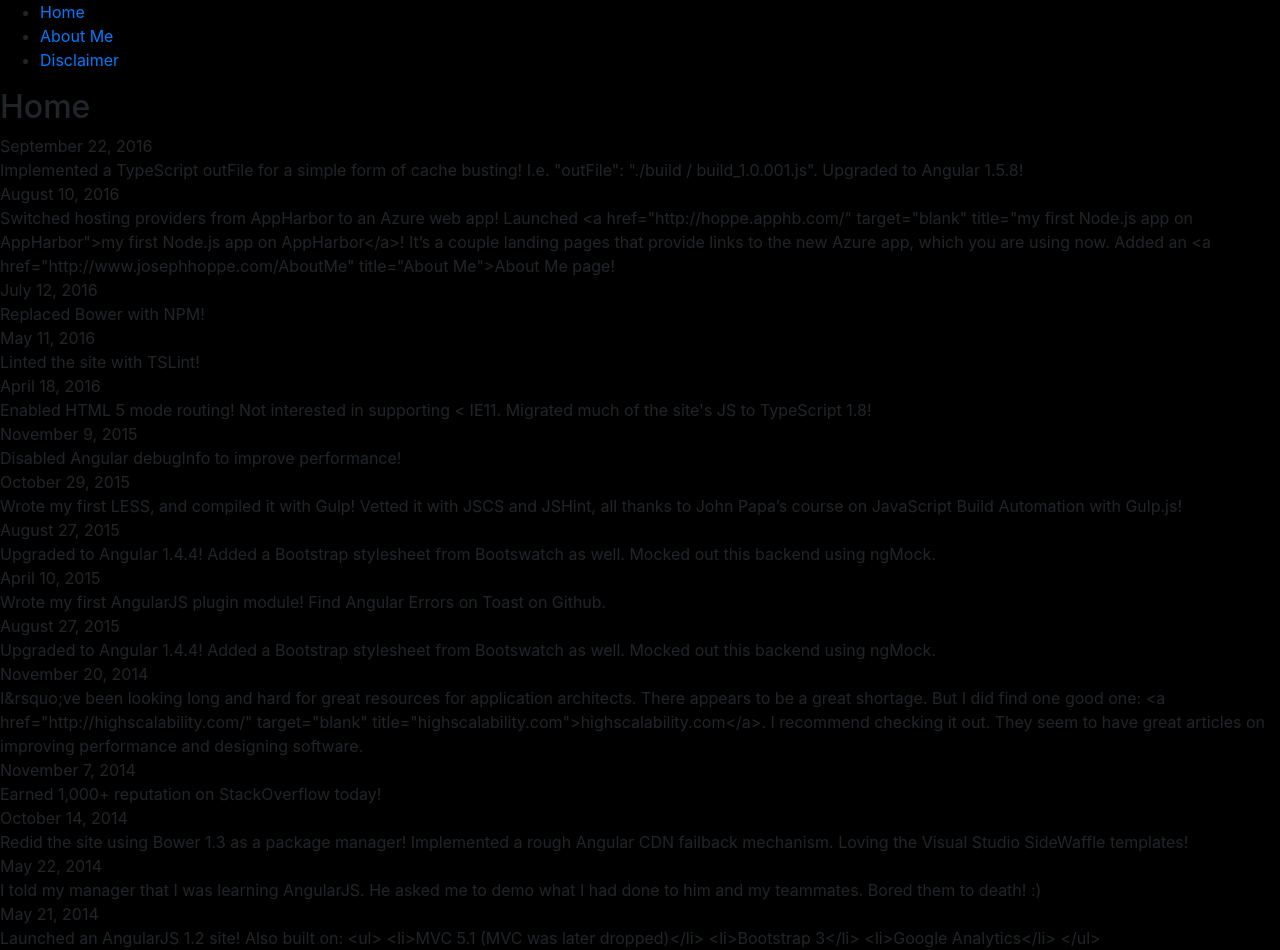
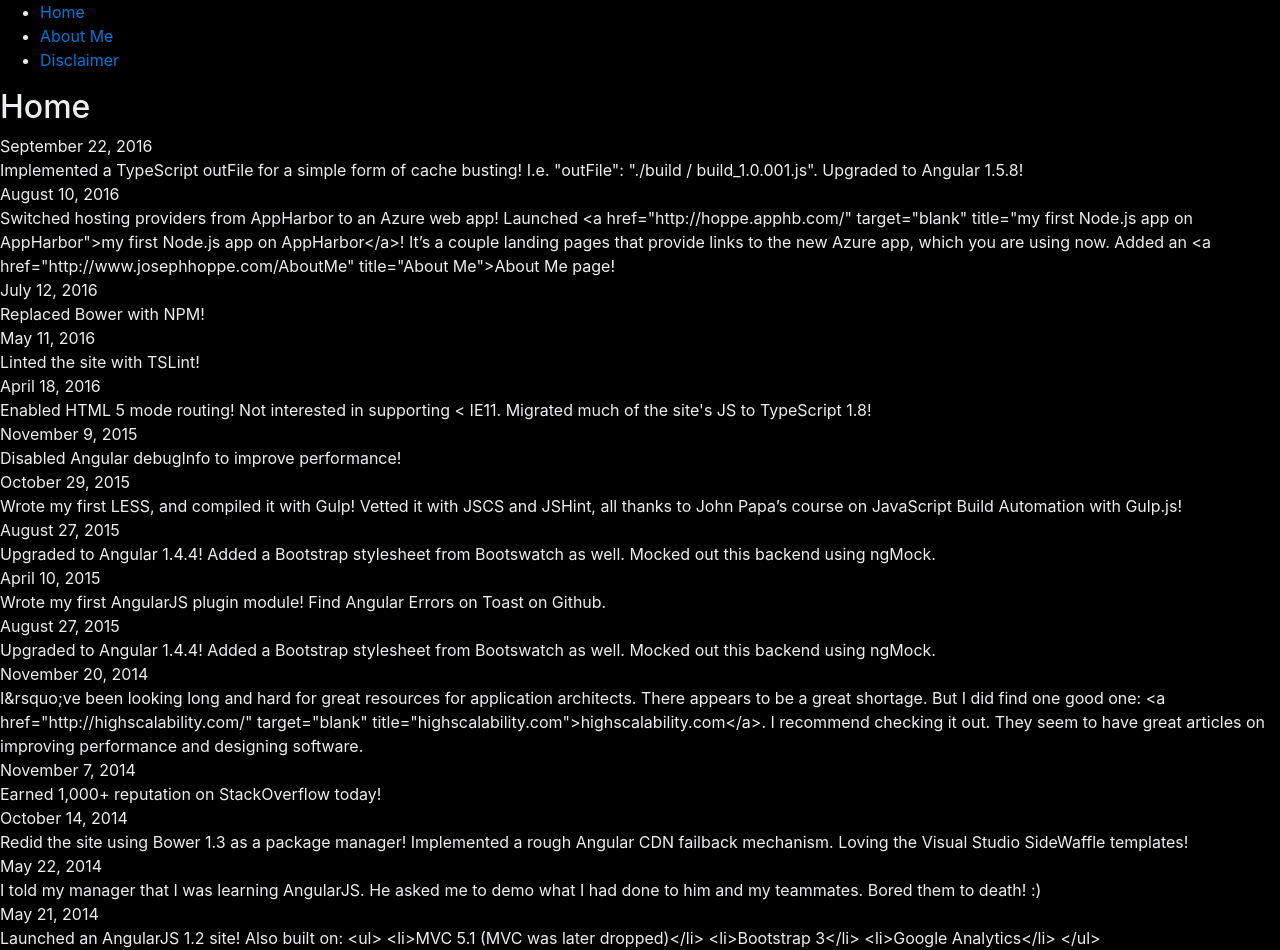
Before and after one commit to joehoppe/Personal-Site-2.0, a React (Create React App) app: page / in a window 1280 px wide. Built offline with nearby package versions, Linux system fonts and the light colour scheme.

Commit message:
Implemented custom sass

```diff
--- a/src/custom.scss
+++ b/src/custom.scss
@@ -1,5 +1,32 @@
 // Override default variables before the import
+$white:  #fff !default;
+$black:  #000 !default;
+$red:    #d9534f !default;
+$orange: #f0ad4e !default;
+$yellow: #ffd500 !default;
+$green:  #5cb85c !default;
+$blue:   #0275d8 !default;
+$teal:   #5bc0de !default;
+$pink:   #ff5b77 !default;
+$purple: #613d7c !default;
+
+// Create grayscale
+$gray-dark:                 #292b2c !default;
+$gray:                      #464a4c !default;
+$gray-light:                #636c72 !default;
+$gray-lighter:              #eceeef !default;
+$gray-lightest:             #f7f7f9 !default;
+
+// Reassign color vars to semantic color scheme
+$brand-primary:             $blue !default;
+$brand-success:             $green !default;
+$brand-info:                $teal !default;
+$brand-warning:             $orange !default;
+$brand-danger:              $red !default;
+$brand-inverse:             $gray-dark !default;
+
 $body-bg: #000;
+$body-color: $gray-lighter;
 
 // Import Bootstrap and its default variables
 @import '~bootstrap/scss/bootstrap.scss';
```
